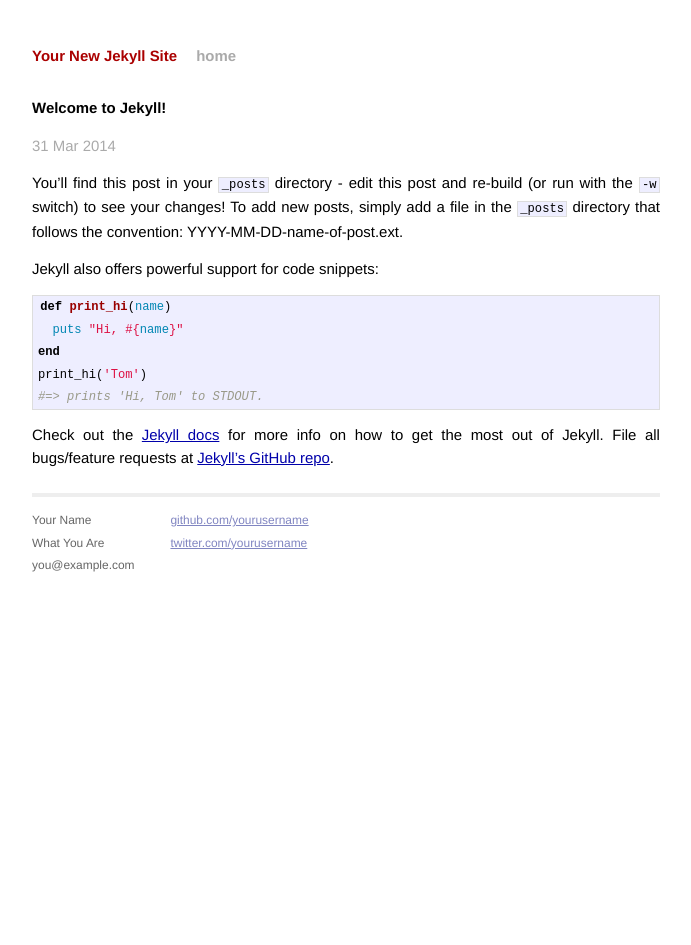
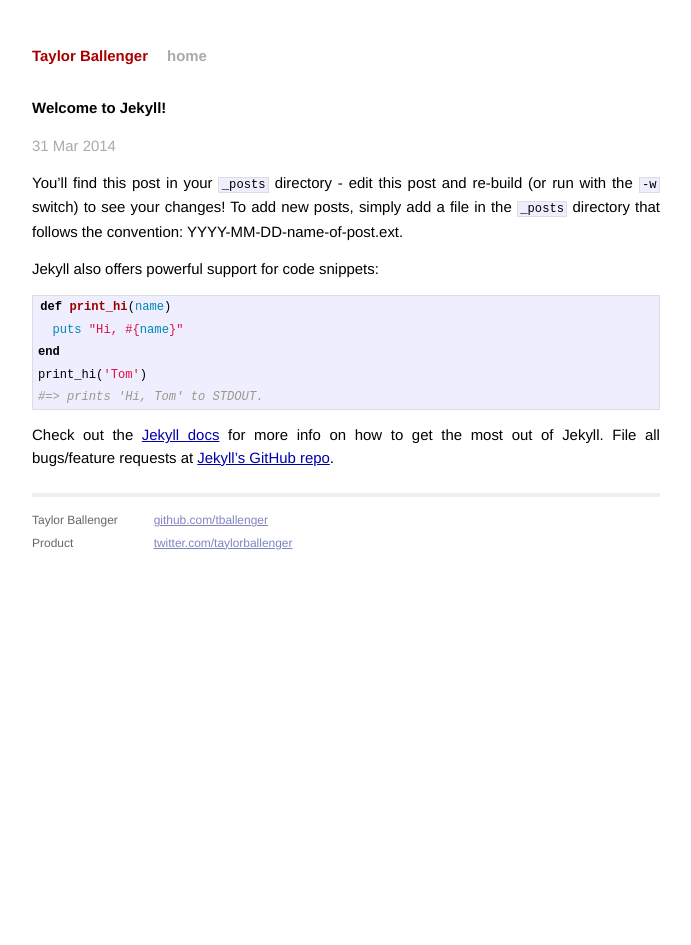
Before and after one commit to tballenger/tballenger.github.io, a Jekyll site: the page built from _posts/2014-03-31-welcome-to-jekyll.markdown, in a window 1280 px wide. Shown: the whole page, without its empty margins (294-985 px from the left). Built offline with Jekyll 4.4.1, drawn with Linux system fonts in a browser that asks for light colours; Markdown is read by kramdown in place of the engine named in the settings.

Commit message:
more fix

```diff
--- a/_config.yml
+++ b/_config.yml
@@ -1,3 +1,3 @@
-name: Your New Jekyll Site
+name: Taylor Ballenger
 markdown: redcarpet
 pygments: true
--- a/_layouts/default.html
+++ b/_layouts/default.html
@@ -26,15 +26,14 @@
           <div class="footer">
             <div class="contact">
               <p>
-                Your Name<br />
-                What You Are<br />
-                you@example.com
+                Taylor Ballenger<br />
+                Product<br />
               </p>
             </div>
             <div class="contact">
               <p>
-                <a href="https://github.com/yourusername">github.com/yourusername</a><br />
-                <a href="https://twitter.com/yourusername">twitter.com/yourusername</a><br />
+                <a href="https://github.com/tballenger">github.com/tballenger</a><br />
+                <a href="https://twitter.com/taylorballenger">twitter.com/taylorballenger</a><br />
               </p>
             </div>
           </div>
--- a/index.html
+++ b/index.html
@@ -1,6 +1,6 @@
 ---
 layout: default
-title: Your New Jekyll Site
+title: Taylor Ballenger
 ---
 
 <div id="home">
```
Also changed, not shown: 2 other files.
